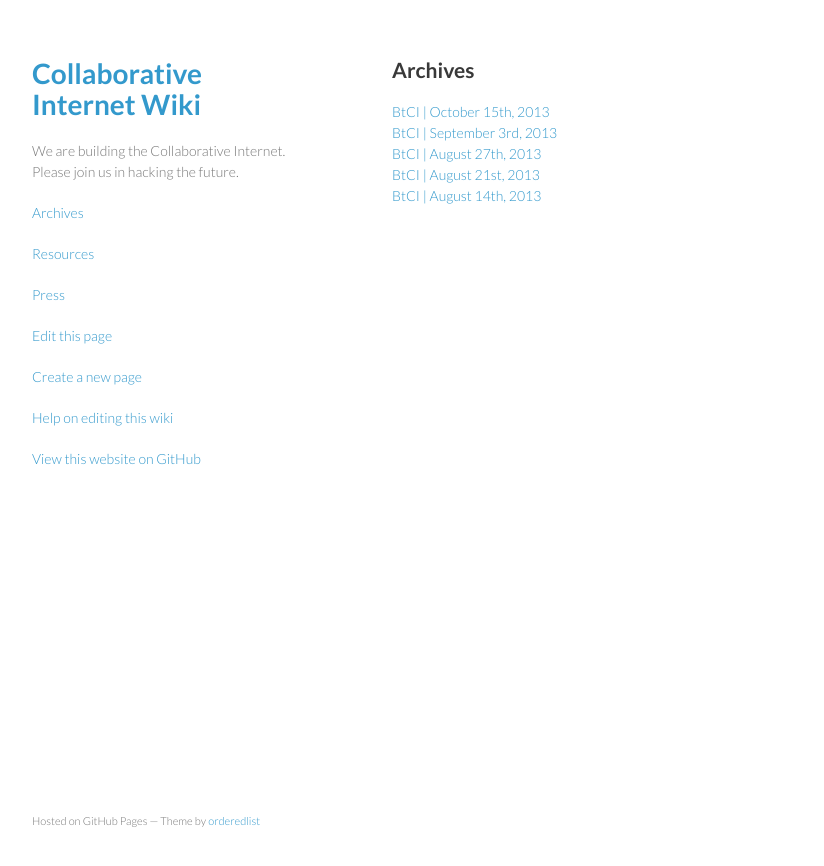
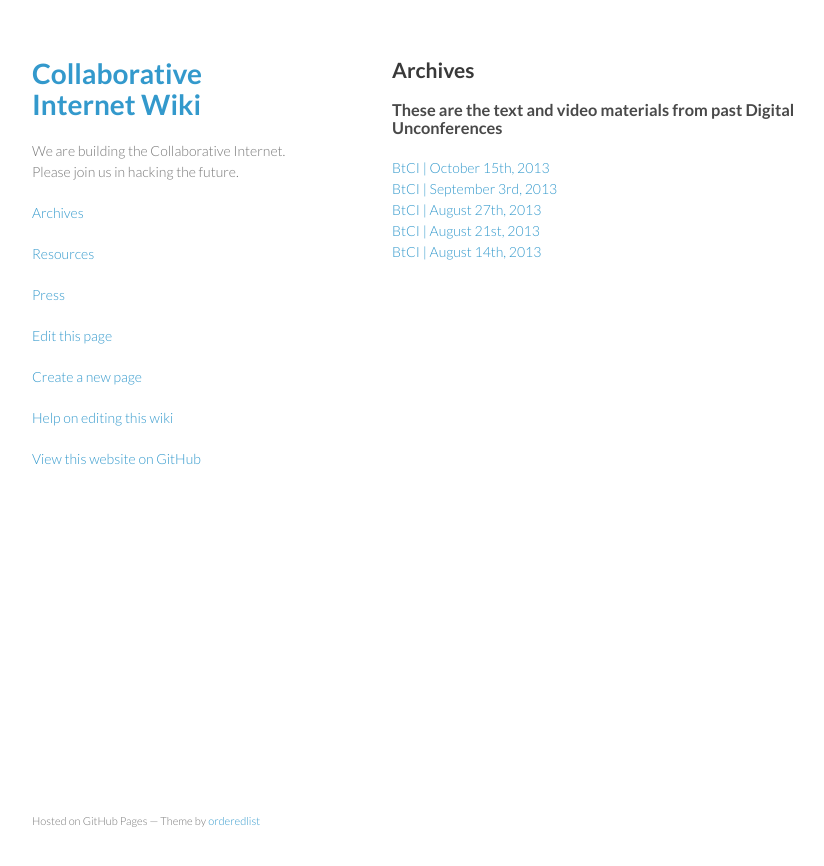
Before and after one commit to collaborativeinternet/collaborativeinternet.github.io, a Jekyll site: the page built from wiki/archives.md, in a window 1280 px wide. Shown: the top 866 px of the page, without its empty margins (178-1002 px from the left). Built offline with Jekyll 4.4.1, drawn with Linux system fonts in a browser that asks for light colours.

Commit message:
Update archives.md

```diff
--- a/wiki/archives.md
+++ b/wiki/archives.md
@@ -4,6 +4,7 @@
 ---
 
 ##Archives
+###These are the text and video materials from past Digital Unconferences
 [BtCI  |  October 15th, 2013](http://collaborativeinter.net/wiki/BtCI_2013-10-15.html)
 [BtCI  |  September 3rd, 2013](http://collaborativeinter.net/wiki/BtCI_2013-09-03.html)
 [BtCI  |  August 27th, 2013](http://collaborativeinter.net/wiki/BtCI_2013-08-27.html)
```
